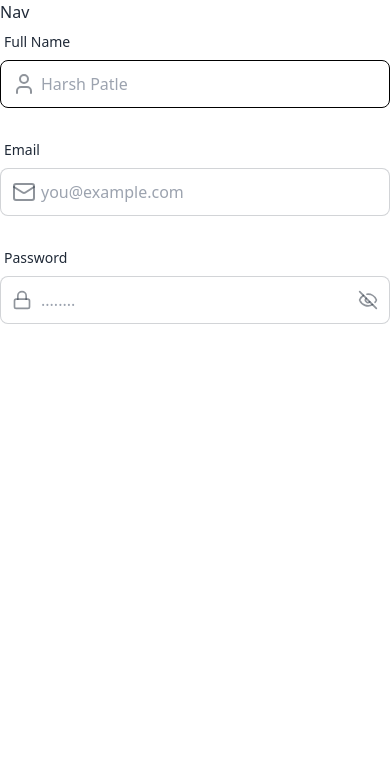
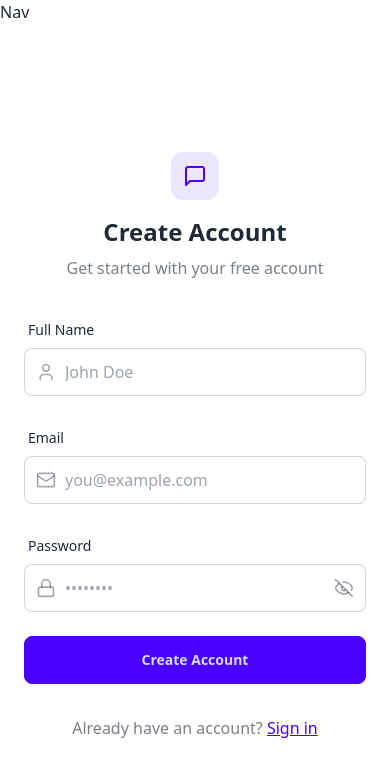
Before and after one commit to Harsh882002/Chat-Application, a React (Vite) app in the folder frontend/: page /signup in a window 390 px wide. Shown: the top 776 px of the page. Built offline with nearby package versions, Linux system fonts and the light colour scheme; no server answers.

Commit message:
sign up completed

```diff
--- a/frontend/src/App.jsx
+++ b/frontend/src/App.jsx
@@ -8,6 +8,7 @@ import ProfilePage from "./pages/ProfilePage";
 import { Navigate, Route, Routes } from "react-router-dom";
 import { useAuthStore } from "./store/useAuthStore";
 import {Loader} from "lucide-react"
+import {Toaster} from "react-hot-toast"
 
 const App = () => {
   const { authUser, checkAuth,isChekingAuth } = useAuthStore();
@@ -32,10 +33,12 @@ const App = () => {
         <Route path="/" element={ authUser ? <HomePage /> : <Navigate to="/login" />} />
         <Route path="/signup" element={ !authUser ? <SignUp /> : <Navigate to="/" />} />
 
-        <Route path="/login" element={ authUser ? <LoginPage /> : <Navigate to="/"  />} />
+        <Route path="/login" element={ !authUser ? <LoginPage /> : <Navigate to="/"  />} />
         <Route path="/settings" element={<SettingdPage />} />
         <Route path="/profile" element={ authUser ? <ProfilePage /> : <Navigate to="/login" />} />
       </Routes>
+
+      <Toaster />
     </div>
   );
 };
--- /dev/null
+++ b/frontend/src/component/AuthImagePattern.jsx
@@ -0,0 +1,22 @@
+export const AuthImagePattern = ({title, subtitle}) =>{
+    return(
+        <div className="hidden lg:flex items-center justify-center bg-base-200 p-12">
+            <div className="max-w-md text-center">
+                <div className="grid grid-cols-3 gap-3 mb-8">
+                    {
+                        [...Array(9).map((_, i) =>(
+                            <div key={i}
+                            className={`aspect-square rounded-2xl bg-primary/10 ${
+                                i%2 === 0 ? "animate-pulse" : ""
+                            }`}
+                            />
+                        ))]
+                    }
+                    </div>
+                    <h2 className="text-2xl font-bold mb-4">{title}</h2>
+                    <h3 className="text-base-congent">{subtitle}</h3>
+                    </div>
+            </div>
+
+    );
+};
--- a/frontend/src/pages/SignUp.jsx
+++ b/frontend/src/pages/SignUp.jsx
@@ -1,6 +1,9 @@
 import React, { useState } from "react";
 import { useAuthStore } from "../store/useAuthStore";
-import { EyeOff, Lock, Mail, MessageSquare, User } from "lucide-react";
+import { Link } from "react-router-dom";
+import { EyeOff, Loader2, Lock, Mail, MessageSquare, User } from "lucide-react";
+import { AuthImagePattern } from "../component/AuthImagePattern";
+import toast from "react-hot-toast";
 
 const SignUp = () => {
   const [showPassword, setShowPassword] = useState(false);
@@ -12,30 +15,57 @@ const SignUp = () => {
 
   const { signup, isSigningUp } = useAuthStore();
 
-  const validateForm = () => {};
+  const validateForm = () => {
+    if(!formData.fullName.trim()) return toast.error("Full Name is required ");
+    if(!formData.email.trim()) return toast.error("Email is required");
+    if(!/\S+@\S+\.\S+/.test(formData.email)) return toast.error("Invalid email format ");
+    if(!formData.password) return toast.error("Password is required ");
+    if(formData.password.length < 6) return toast.error("Password must be at leasr 6 characters ")
+    return true;
+  };
 
   const handleSubmit = (e) => {
     e.preventDefault();
+
+    const success = validateForm();
+
+    if(success === true) signup(formData);
   };
 
   return (
-    <>
+    <div className="min-h-screen grid lg:grid-cols-2">
+      {/* left side */}
+      <div className="flex flex-col justify-center items-center p-6 sm:p-12">
+        <div className="w-full max-w-md space-y-8">
+          {/* LOGO */}
+          <div className="text-center mb-8">
+            <div className="flex flex-col items-center gap-2 group">
+              <div
+                className="size-12 rounded-xl bg-primary/10 flex items-center justify-center
+            group-hover:bg-primary/20 transition-colors"
+              >
+                <MessageSquare className="size-6 text-primary" />
+              </div>
+              <h1 className="text-2xl font-bold mt-2">Create Account</h1>
+              <p className="text-base-content/60">
+                Get started with your free account
+              </p>
+            </div>
+          </div>
+
           <form onSubmit={handleSubmit} className="space-y-6">
             <div className="form-control">
               <label className="label">
-            {" "}
-            <span className="label-text font-medium">Full Name</span>{" "}
+                <span className="label-text font-medium">Full Name</span>
               </label>
-
               <div className="relative">
                 <div className="absolute inset-y-0 left-0 pl-3 flex items-center pointer-events-none">
-              <User className="size- text-base-content/50 " />
+                  <User className="size-5 text-base-content/40" />
                 </div>
-
                 <input
                   type="text"
-              className={` input input-bordered w-full pl-10 border-black`}
-              placeholder="Harsh Patle"
+                  className={`input input-bordered w-full pl-10`}
+                  placeholder="John Doe"
                   value={formData.fullName}
                   onChange={(e) =>
                     setFormData({ ...formData, fullName: e.target.value })
@@ -43,14 +73,14 @@ const SignUp = () => {
                 />
               </div>
             </div>
-        {/* Email  */}
+
             <div className="form-control">
               <label className="label">
                 <span className="label-text font-medium">Email</span>
               </label>
               <div className="relative">
                 <div className="absolute inset-y-0 left-0 pl-3 flex items-center pointer-events-none">
-              <Mail className="size-6 text-base-content/50" />
+                  <Mail className="size-5 text-base-content/40" />
                 </div>
                 <input
                   type="email"
@@ -64,19 +94,18 @@ const SignUp = () => {
               </div>
             </div>
 
-        {/* Password  */}
             <div className="form-control">
               <label className="label">
                 <span className="label-text font-medium">Password</span>
               </label>
               <div className="relative">
                 <div className="absolute inset-y-0 left-0 pl-3 flex items-center pointer-events-none">
-              <Lock className="size-5 text-base-content/50" />
+                  <Lock className="size-5 text-base-content/40" />
                 </div>
                 <input
                   type={showPassword ? "text" : "password"}
                   className={`input input-bordered w-full pl-10`}
-              placeholder="........"
+                  placeholder="••••••••"
                   value={formData.password}
                   onChange={(e) =>
                     setFormData({ ...formData, password: e.target.value })
@@ -90,13 +119,46 @@ const SignUp = () => {
                   {showPassword ? (
                     <EyeOff className="size-5 text-base-content/40" />
                   ) : (
-                <EyeOff className="size-5 text-base-content/50" />
+                    <EyeOff className="size-5 text-base-content/40" />
                   )}
                 </button>
               </div>
             </div>
+
+            <button
+              type="submit"
+              className="btn btn-primary w-full"
+              disabled={isSigningUp}
+            >
+              {isSigningUp ? (
+                <>
+                  <Loader2 className="size-5 animate-spin" />
+                  Loading...
+                </>
+              ) : (
+                "Create Account"
+              )}
+            </button>
           </form>
-    </>
+
+          <div className="text-center">
+            <p className="text-base-content/60">
+              Already have an account?{" "}
+              <Link to="/login" className="link link-primary">
+                Sign in
+              </Link>
+            </p>
+          </div>
+        </div>
+      </div>
+
+      {/* right side */}
+
+      <AuthImagePattern
+        title="Join our community"
+        subtitle="Connect with friends, share moments, and stay in touch with your loved ones."
+      />
+    </div>
   );
 };
 
--- a/frontend/src/store/useAuthStore.js
+++ b/frontend/src/store/useAuthStore.js
@@ -1,3 +1,4 @@
+import toast from "react-hot-toast";
 import { axiosInstance } from "../lib/axios";
 import {create} from "zustand"
 
@@ -20,4 +21,18 @@ export const useAuthStore = create((set) => ({
         set({isCheckingAuth: false});
     }
   },
+
+  signup: async(data) =>{
+    set({isSigningUp: true});
+    try {
+      const res = await axiosInstance.post("auth/signup", data);
+      set({authUser: res.data})
+      toast.success("Account is created Successfully");
+    } catch (error) {
+      toast.error(error.response.data.message);
+    }finally{
+      set({isSigningUp: false});
+    }
+
+  }
 }));
```
Lines whose indentation alone changed are shown as unchanged.
